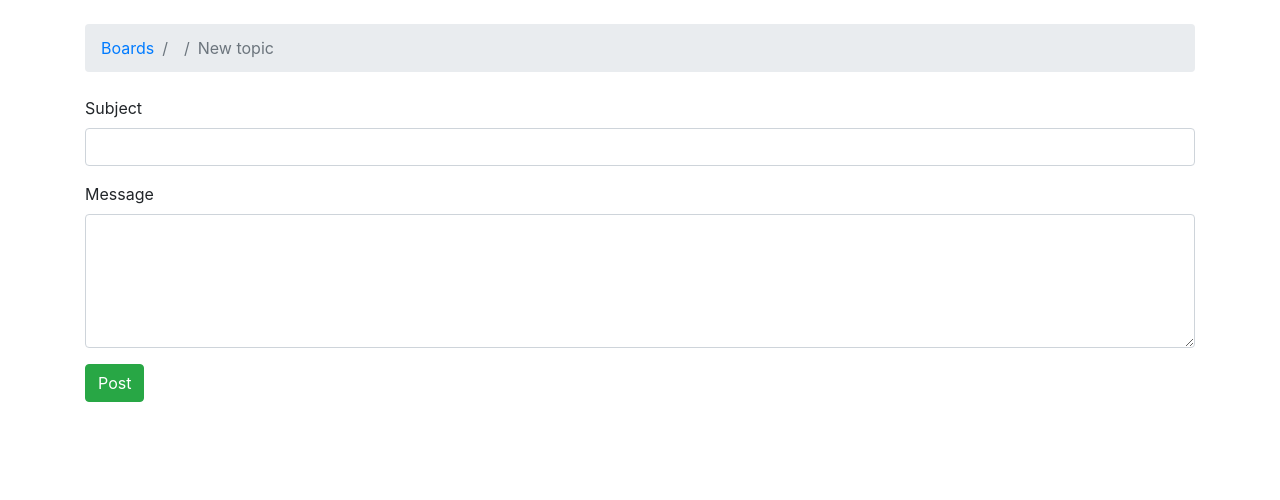
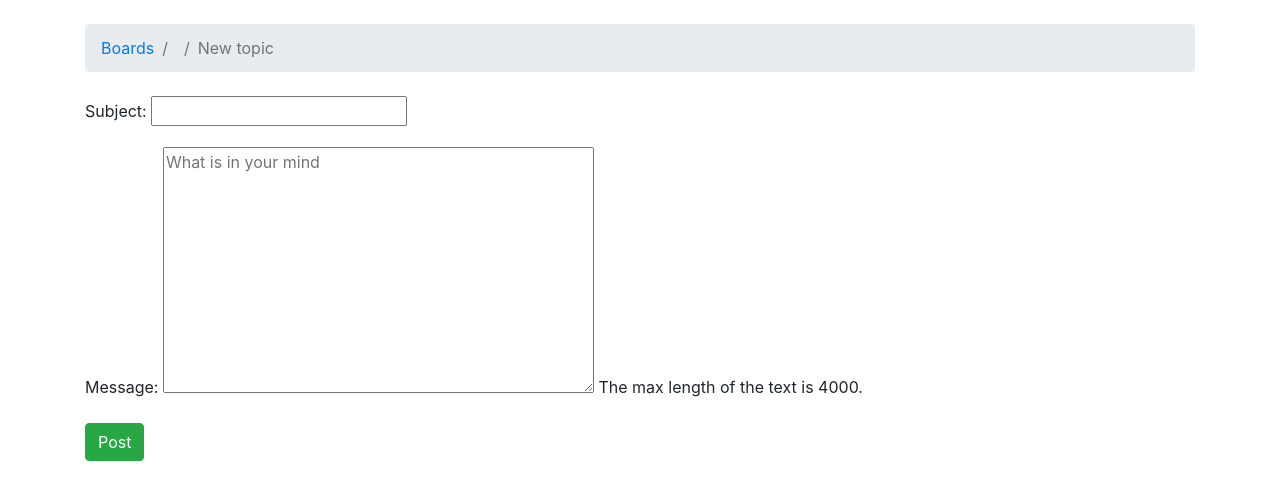
Before and after one commit to Tp98/Django-Boards, a Django app: template myproject/templates/new_topic.html in a window 1280 px wide. Shown: the part 56-556 px from the top of the page. Run offline with Django 3.2, Linux system fonts and the light colour scheme; the template is opened without the code that fills it: values that come from a table or form of the project are taken from there, others are empty; some libraries are stand-ins or nearby versions; some web fonts are replaced.

Commit message:
New topic form with Django tools"

```diff
--- /dev/null
+++ b/myproject/boards/forms.py
@@ -0,0 +1,15 @@
+from django import forms
+from .models import Topic
+
+class NewTopicForm(forms.ModelForm):
+    message = forms.CharField(
+        widget=forms.Textarea(
+            attrs={'rowws':5,'placeholder':'What is in your mind'}
+        ),
+        max_length=4000,
+        help_text='The max length of the text is 4000.'
+    )
+
+    class Meta:
+        model = Topic
+        fields = ['subject','message']
--- a/myproject/templates/new_topic.html
+++ b/myproject/templates/new_topic.html
@@ -11,14 +11,7 @@
 {% block content %}
     <form method="post">
         {% csrf_token %}
-        <div class="form-group">
-            <label for="id_subject">Subject</label>
-            <input type="text" class="form-control" id="id_subjects" name="subject">
-        </div>
-        <div class="form-group">
-            <label for="id_message">Message</label>
-            <textarea class="form-control" id="id_message" name="message" rows="5"></textarea>
-        </div>
+        {{ form.as_p }}
         <button type="submit" class="btn btn-success">Post</button>
     </form>
 {% endblock %}
```
Also changed, not shown: myproject/boards/views.py (+17 -19 lines).
